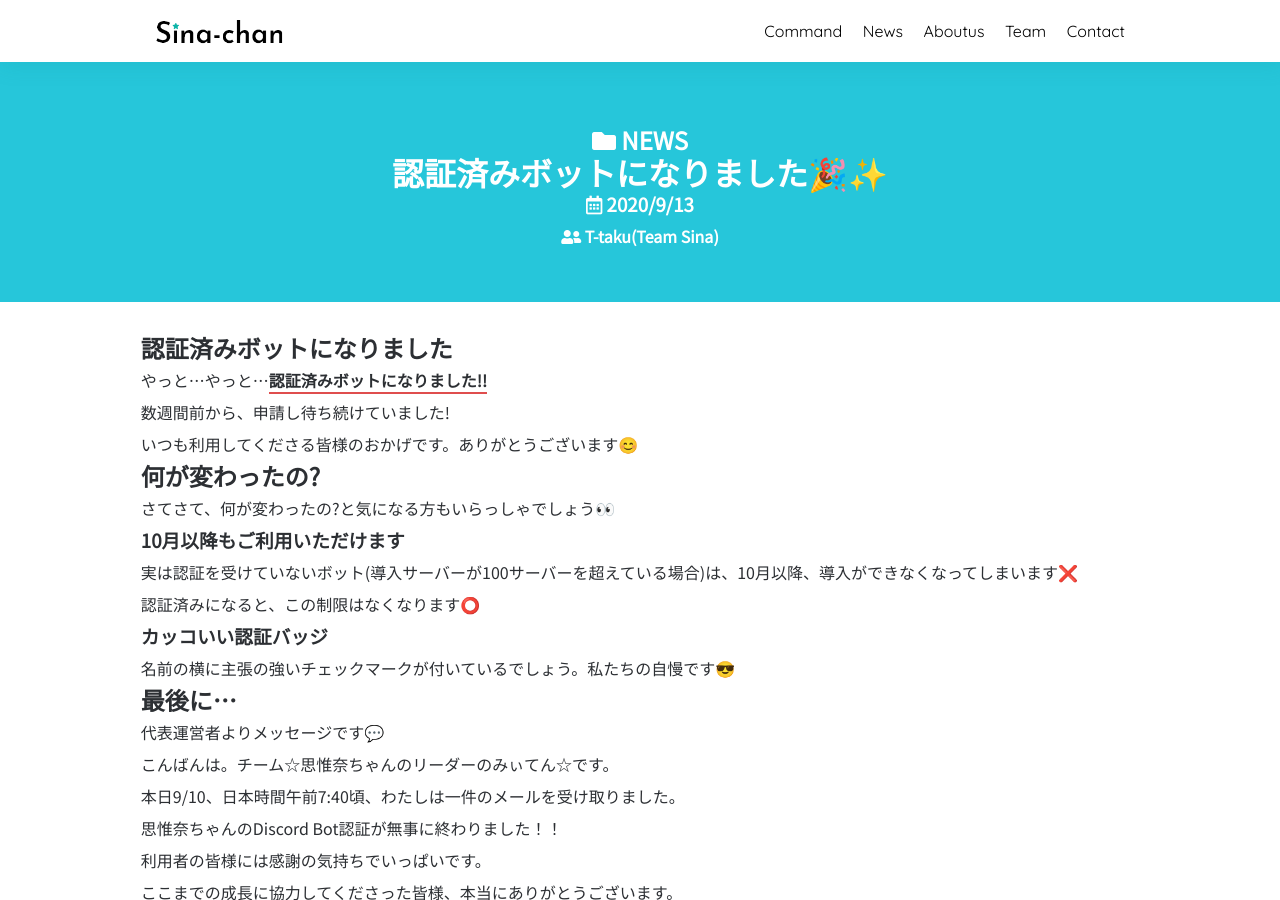
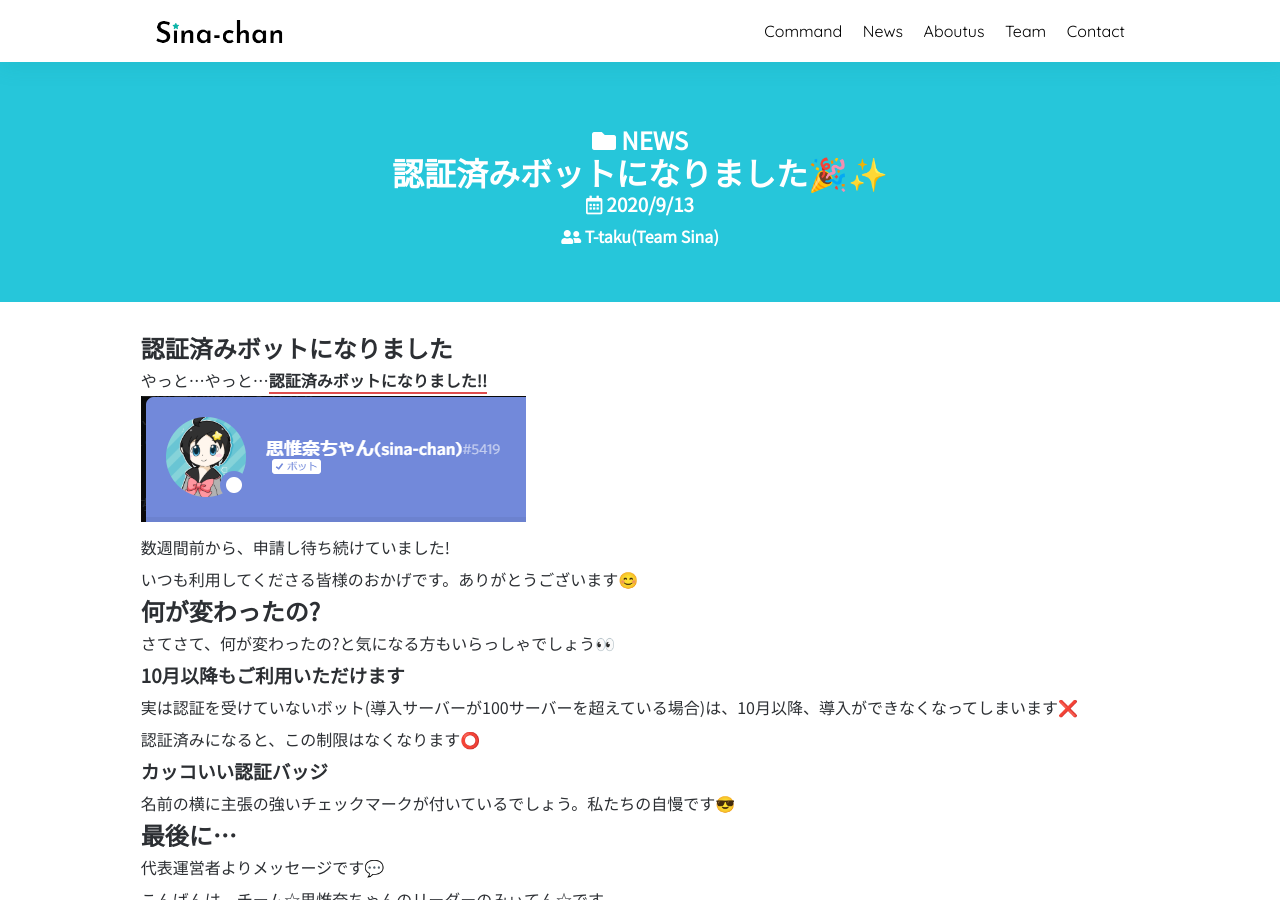
Before and after one commit to SinaKitagami/sinakitagami.github.io, a Jekyll site: the page built from _posts/NEWS/2020-09-14-認証済みボットになりました🎉✨.md, in a window 1280 px wide and 900 px high. Built offline with Jekyll 4.4.1, drawn with Linux system fonts in a browser that asks for light colours; nearby versions of some CDN libraries.

Commit message:
Update 2020-09-14-認証済みボットになりました🎉✨.md

```diff
--- a/_posts/NEWS/2020-09-14-認証済みボットになりました🎉✨.md
+++ b/_posts/NEWS/2020-09-14-認証済みボットになりました🎉✨.md
@@ -9,7 +9,9 @@ author: T-taku(Team Sina)
 ---
 ## 認証済みボットになりました
 
-やっと…やっと…**認証済みボットになりました!!**[](/img/83f2d556-2e45-4d7a-a743-0cb23fdd0737.png)
+やっと…やっと…**認証済みボットになりました!!**
+
+![](/img/83f2d556-2e45-4d7a-a743-0cb23fdd0737.png)
 
 数週間前から、申請し待ち続けていました!
 
```
